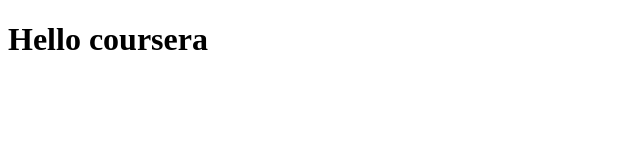
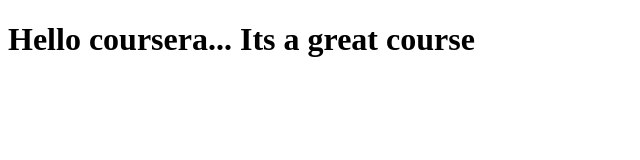
Before and after one commit to kashish162/coursera-test, a plain HTML site: page site/index.html in a window 1280 px wide. Shown: the whole page, without its empty margins (0-640 px from the left). Drawn offline with Linux system fonts and the light colour scheme.

Commit message:
Small Addition

```diff
--- a/site/index.html
+++ b/site/index.html
@@ -4,7 +4,7 @@
 	<title>Hello Coursera..!!!</title>
 </head>
 <body>
-	<h1>Hello coursera</h1>
+	<h1>Hello coursera... Its a great course</h1>
 
 </body>
 </html>
```
